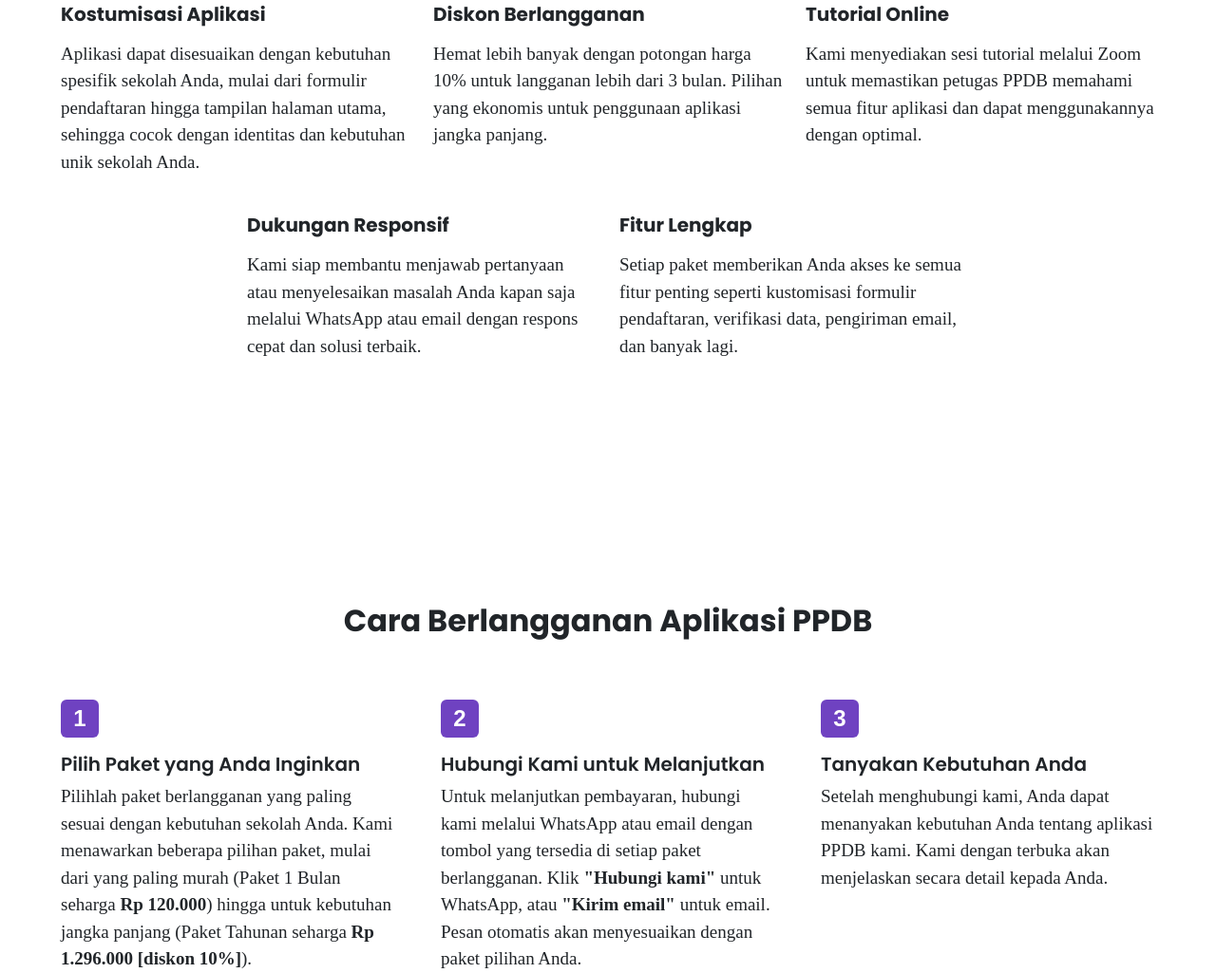
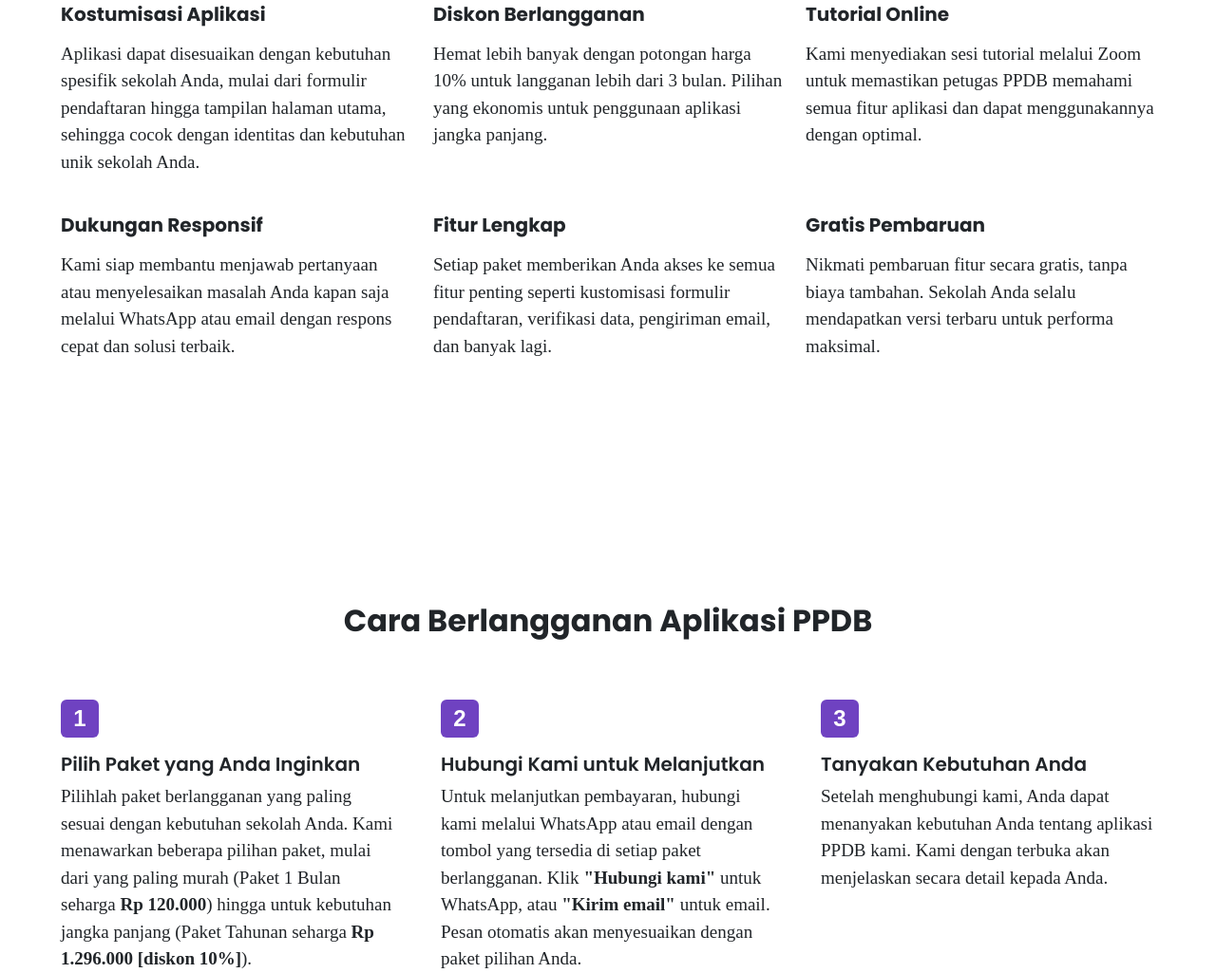
Before and after one commit to AbaAulaZahiq/debola-ppdb, a plain HTML site: page index.html in a window 1280 px wide. Shown: the part 3749-4774 px from the top of the page at 95% size. Drawn offline with Linux system fonts and the light colour scheme; a web font is replaced by a local one.

Commit message:
Update index.html

```diff
--- a/index.html
+++ b/index.html
@@ -477,6 +477,10 @@
 	        <h6 class="fw-bold mb-3 f-p  f-20px">Fitur Lengkap</h5>
 	        <p class="f-s">Setiap paket memberikan Anda akses ke semua fitur penting seperti kustomisasi formulir pendaftaran, verifikasi data, pengiriman email, dan banyak lagi.</p>
 	      </div>
+		<div class="feature col item-align-start">
+	        <h6 class="fw-bold mb-3 f-p  f-20px">Gratis Pembaruan</h5>
+	        <p class="f-s">Nikmati pembaruan fitur secara gratis, tanpa biaya tambahan. Sekolah Anda selalu mendapatkan versi terbaru untuk performa maksimal.</p>
+	      </div>
 	    </div>
 	 </div>
 	 </section>
```
